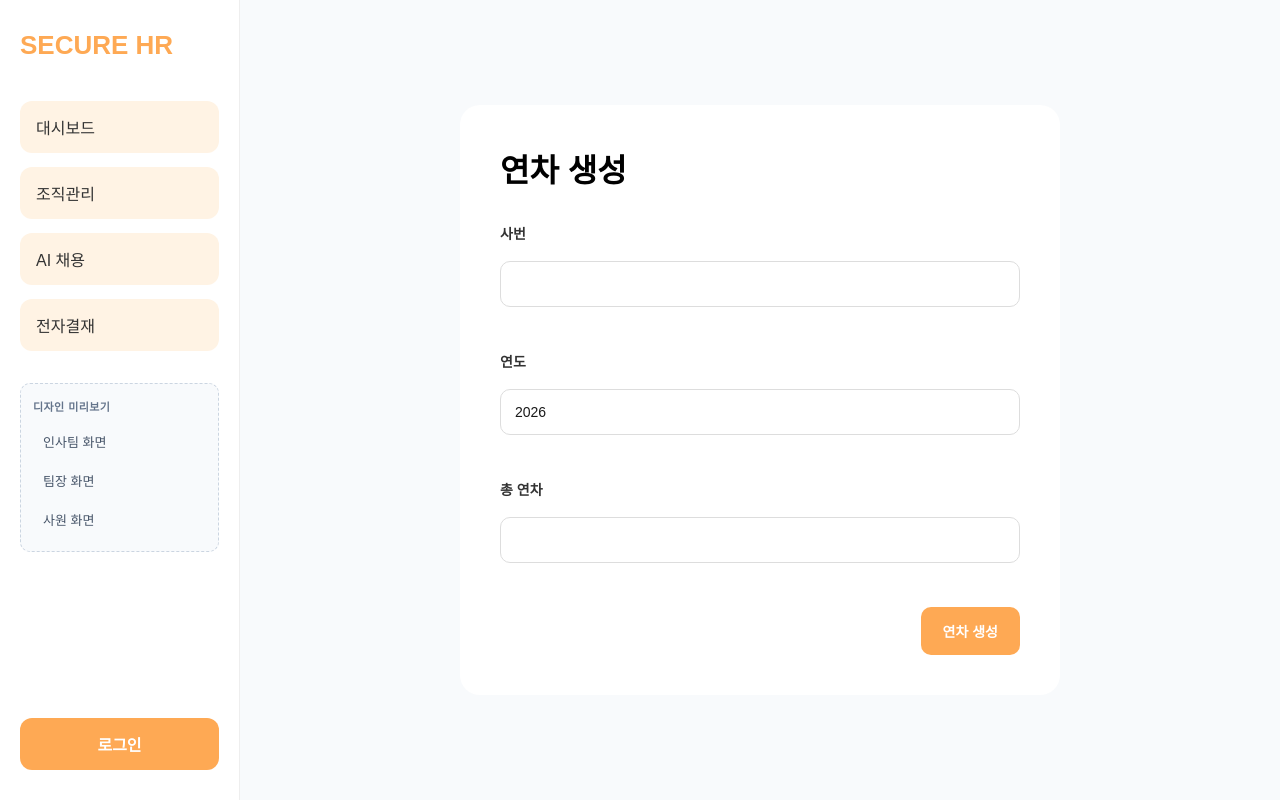
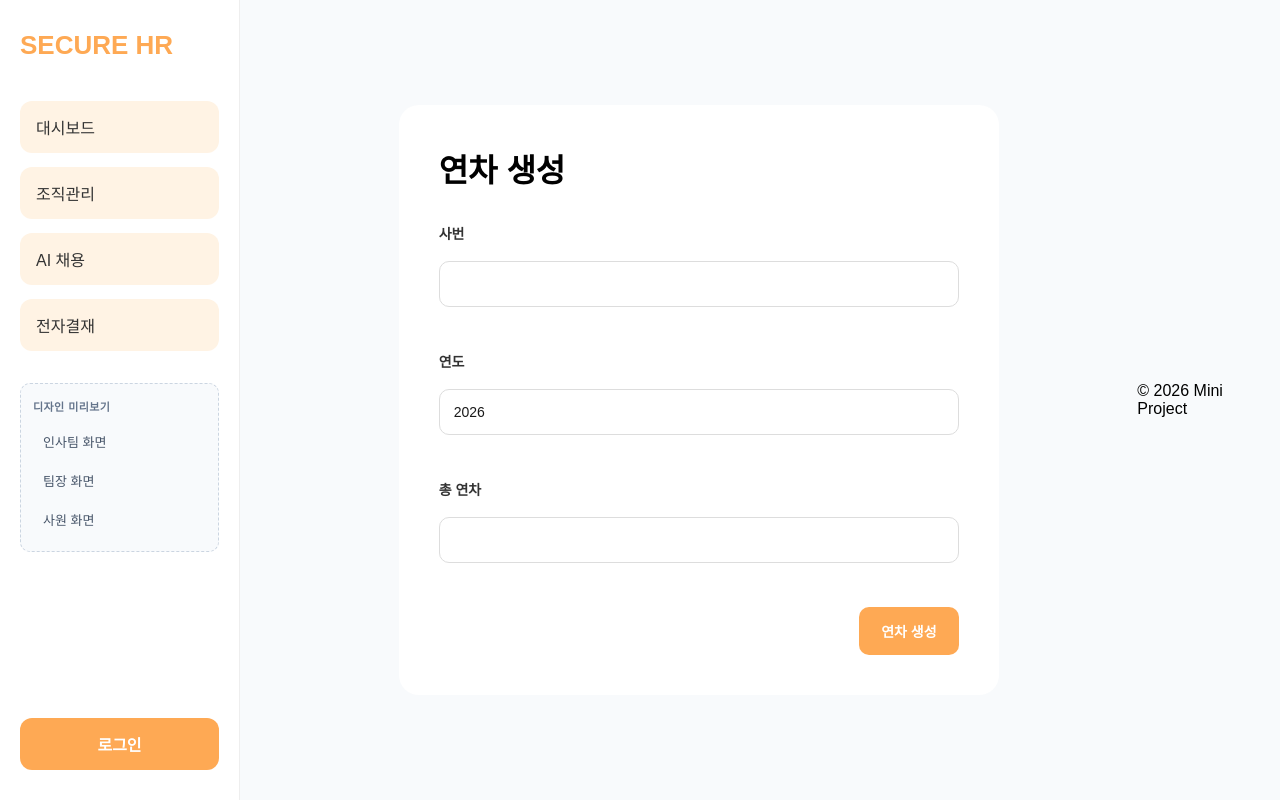
Before and after one commit to Miniproject-management/management-front, a React (Vite) app: page /approval/leave-balance in a window 1280 px wide. Built offline with nearby package versions, Linux system fonts and the light colour scheme.

Commit message:
footer add

```diff
--- a/src/App.jsx
+++ b/src/App.jsx
@@ -1,6 +1,7 @@
 import { BrowserRouter, Routes, Route } from "react-router-dom";
 
 import Sidebar from "./components/Sidebar";
+import Footer from "./components/Footer";
 
 import LoginPage from "./pages/auth/LoginPage";
 import ApprovalPage from "./pages/approval/ApprovalPage";
@@ -36,8 +37,14 @@ function App() {
             <Route path="/apply" element={<JobApplicationPage />} />
             <Route path="/approval/:leaveId" element={<ApprovalDetailPage />} />
             <Route path="/approval/apply" element={<LeaveApplyPage />} />
-            <Route  path="/approval/leave-balance" element={<LeaveBalancePage />} />
+            <Route
+              path="/approval/leave-balance"
+              element={<LeaveBalancePage />}
+            />
           </Routes>
+
+          {/* 공통 Footer */}
+          <Footer />
         </main>
       </div>
     </BrowserRouter>
--- /dev/null
+++ b/src/components/Footer.jsx
@@ -0,0 +1,9 @@
+function Footer() {
+  return (
+    <footer className="footer">
+      © 2026 Mini Project
+    </footer>
+  );
+}
+
+export default Footer;
--- /dev/null
+++ b/src/styles/footer.css
@@ -0,0 +1,8 @@
+.footer {
+  margin-top: 40px;
+  padding: 20px;
+  text-align: center;
+  border-top: 1px solid #ddd;
+  color: #666;
+  font-size: 14px;
+}
```
